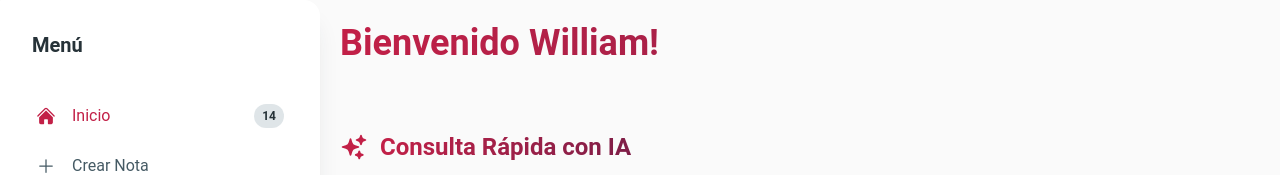
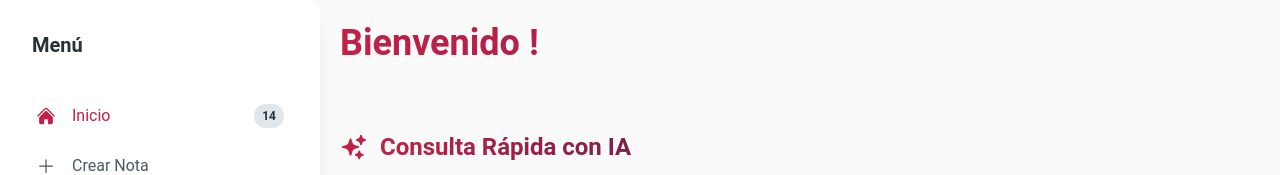
Before and after one commit to Wallnoid/student-homework-assistant, a Next.js app: page / in a window 1280 px wide. Shown: the top 175 px of the page. Built offline with nearby package versions, Linux system fonts and the light colour scheme; no server answers.

Commit message:
home fioxed

```diff
--- a/src/app/(principal)/page.tsx
+++ b/src/app/(principal)/page.tsx
@@ -1,5 +1,6 @@
 'use client'
 import { CustomIconButton } from '@/shared/components/CustomIconButton';
+import { getUser } from '@/shared/utils/localStorage.utils';
 import { truncateText } from '@/shared/utils/stringUtils.utils';
 import { DocumentIcon, FolderIcon, MagnifyingGlassIcon, PlusCircleIcon, PlusIcon, SparklesIcon } from '@heroicons/react/24/solid';
 import { Card, Typography } from '@material-tailwind/react';
@@ -7,6 +8,9 @@ import type { NextPage } from 'next';
 
 
 const Page: NextPage = () => {
+
+
+  const user = getUser()
 
   const textGradient = 'bg-gradient-to-r from-primary  to-secondary inline-block text-transparent bg-clip-text'
 
@@ -38,7 +42,7 @@ const Page: NextPage = () => {
       {/* Principal Title */}
       <Typography
         className={`${textGradient}`}
-        variant="h2">Bienvenido William!</Typography>
+        variant="h2">Bienvenido {user?.name ? user?.name : ''}!</Typography>
 
 
       {/* Quick questions section for AI */}
--- a/src/shared/components/Sidebar/Sidebar.tsx
+++ b/src/shared/components/Sidebar/Sidebar.tsx
@@ -180,7 +180,7 @@ const Sidebar: React.FC<SidebarProps> = ({ }) => {
 													href={`/editor/${id}`}>
 
 													<ListItem
-														className={`${isActive(`/editor/${id}`) ? 'text-primary hover:text-primary active:text-primary' : ''} group`}
+														className={`${isActive(`/editor/${id}`) ? 'text-primary hover:text-primary active:text-primary hover:py-2' : ''} group`}
 													>
 														<ListItemPrefix>
 															<DocumentTextIcon strokeWidth={3} className="h-5 w-5 " />
```
